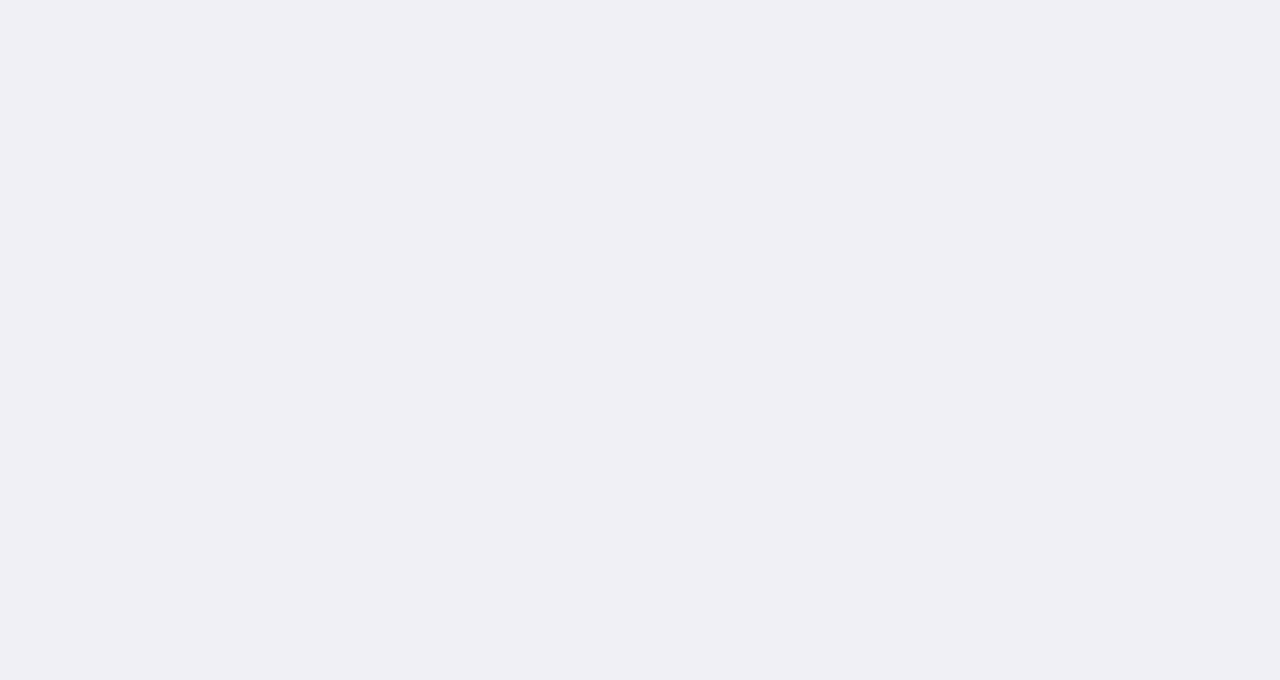
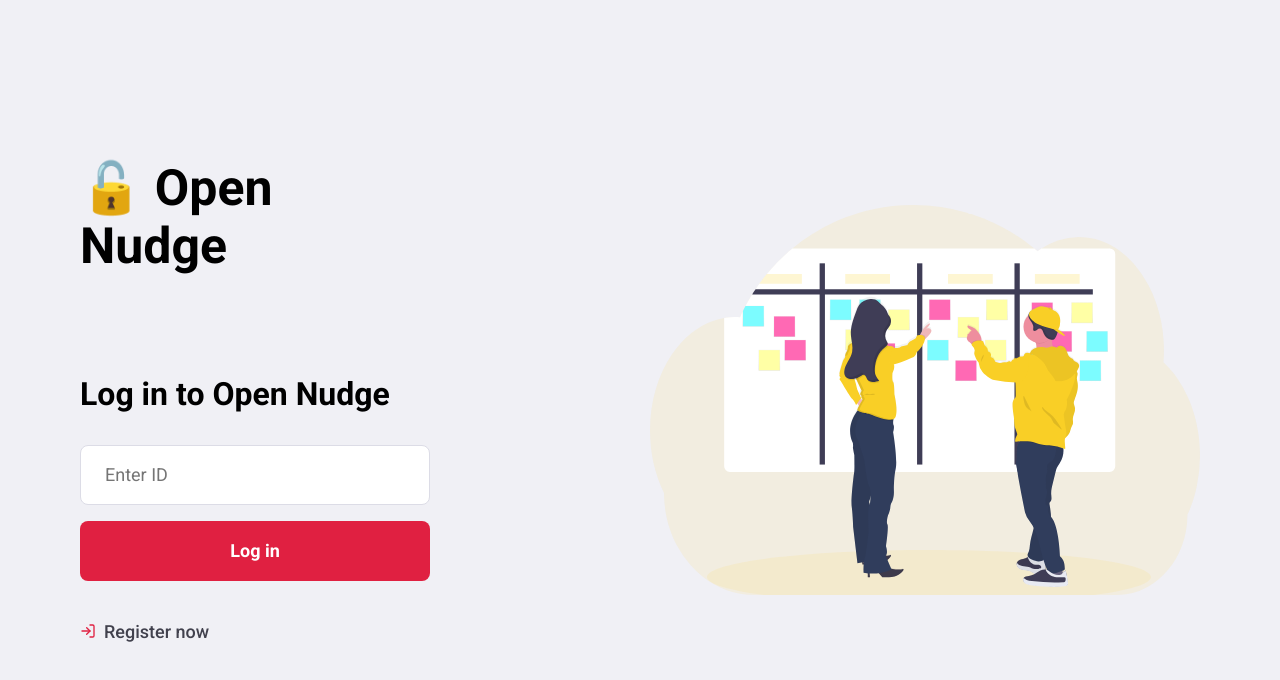
Before and after one commit to lucasamonrc/open-nudge, a React (Create React App) app in the folder web/: page /login in a window 1280 px wide. Shown: the top 680 px of the page. Built offline with nearby package versions, Linux system fonts and the light colour scheme.

Commit message:
Implement logon page

```diff
--- /dev/null
+++ b/web/src/pages/Logon/index.js
@@ -0,0 +1,64 @@
+import React, { useState } from 'react';
+import { Link, useHistory } from 'react-router-dom';
+import { FiLogIn } from 'react-icons/fi';
+
+import api from '../../services/api';
+
+import './styles.css';
+
+import heroesImg from '../../assets/heroes.svg';
+
+const Logon = () => {
+  const [id, setId] = useState('');
+  const history = useHistory();
+
+  async function handleLogin(e) {
+    e.preventDefault();
+
+    try {
+      const res = await api.post('/sessions', { id });
+
+      localStorage.setItem('userId', id);
+      localStorage.setItem('userName', res.data.name);
+
+      history.push('/profile');
+
+    } catch (err) {
+      alert('Log in attempt failed. Try again.');
+      console.log(err.message);
+    }
+  }
+
+  return (
+    <div className="logon-container">
+      <section className="form">
+        <h1 className="logo-h1">
+          <span role="img" aria-label="lock" >🔓 </span>
+          Open Nudge
+        </h1>
+
+        <form onSubmit={handleLogin}>
+          <h1>Log in to Open Nudge</h1>
+
+          <input
+            type="text"
+            placeholder="Enter ID"
+            value={id}
+            onChange={e => setId(e.target.value)}
+          />
+
+          <button className="button" type="submit">Log in</button>
+
+          <Link className="back-link" to="/register">
+            <FiLogIn size={16} color="#e02041" />
+            Register now
+          </Link>
+        </form>
+      </section>
+
+      <img src={heroesImg} alt="Heroes"/>
+    </div>
+  );
+}
+
+export default Logon;
--- /dev/null
+++ b/web/src/pages/Logon/styles.css
@@ -0,0 +1,33 @@
+.logon-container {
+  width: 100%;
+  max-width: 1120px;
+  height: 100vh;
+  margin: 0 auto;
+
+  display: flex;
+  align-items: center;
+  justify-content: space-between;
+}
+
+.logon-container section.form {
+  width: 100%;
+  max-width: 350px;
+  margin-right: 30px;
+}
+
+.logon-container section.form h1.logo-h1 {
+  font-size: 50px;
+}
+
+.logon-container section.form form {
+  margin-top: 100px;
+}
+
+.logon-container section.form form h1 {
+  font-size: 32px;
+  margin-bottom: 32px;
+}
+
+.logon-container img {
+  width: 550px;
+}
--- a/web/src/routes.js
+++ b/web/src/routes.js
@@ -1,11 +1,13 @@
 import React from 'react';
 import { BrowserRouter, Route, Switch } from 'react-router-dom';
+
+import Logon from './pages/Logon';
 
 export default function Routes() {
   return (
     <BrowserRouter>
       <Switch>
-        <Route path="/" exact/>
+        <Route path="/login" exact component={Logon} />
       </Switch>
     </BrowserRouter>
   );
```
